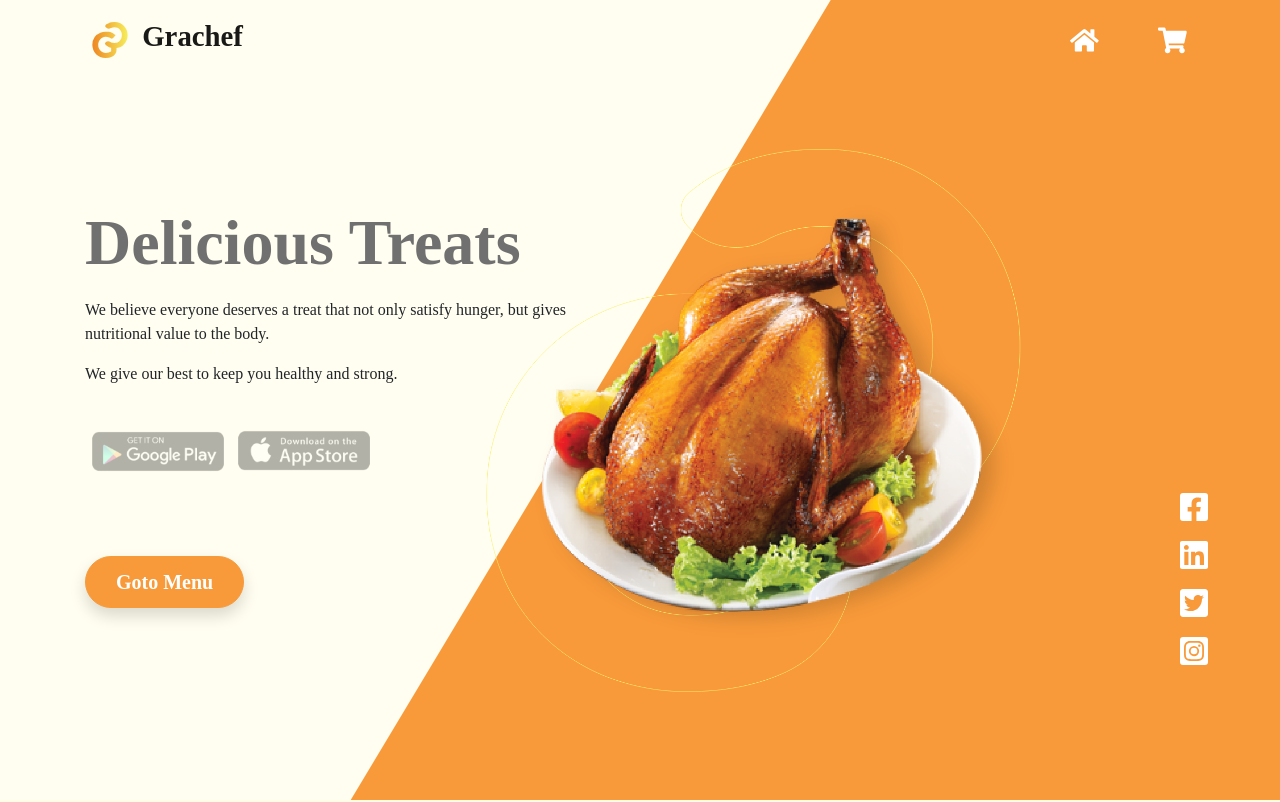
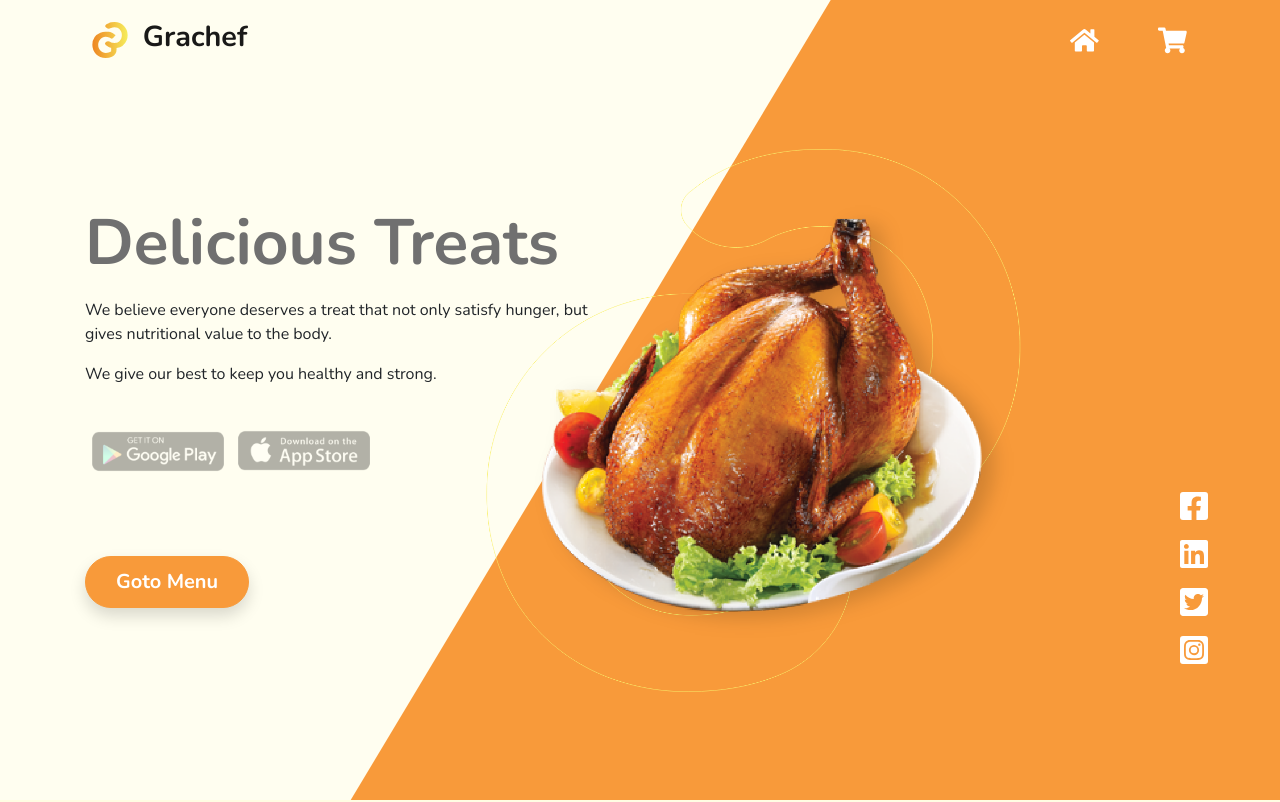
Before and after one commit to jilh/grachef, a React (Create React App) app: page / in a window 1280 px wide. Shown: the top 802 px of the page. Built offline with nearby package versions, Linux system fonts and the light colour scheme.

Commit message:
Added google font

```diff
--- a/public/index.html
+++ b/public/index.html
@@ -15,6 +15,9 @@
       user's mobile device or desktop. See https://developers.google.com/web/fundamentals/web-app-manifest/
     -->
     <link rel="manifest" href="%PUBLIC_URL%/manifest.json" />
+    <style>
+      @import url('https://fonts.googleapis.com/css2?family=Nunito:ital,wght@0,200;0,300;0,400;0,600;0,700;0,800;0,900;1,200;1,300;1,400;1,600;1,700;1,800;1,900&display=swap');
+    </style>
     <!--
       Notice the use of %PUBLIC_URL% in the tags above.
       It will be replaced with the URL of the `public` folder during the build.
--- a/src/index.css
+++ b/src/index.css
@@ -1,4 +1,5 @@
 body{
-    font-family: 'Gotham';
+    /* font-family: 'Gotham'; */
+    font-family: 'Nunito', sans-serif;
     background: #FFFEF0;
 }
```
